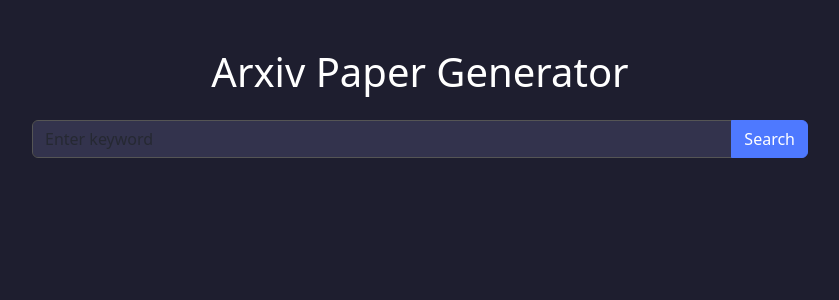
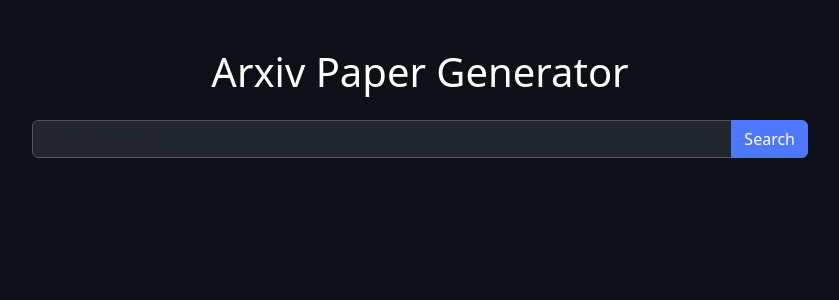
Before and after one commit to vaibhav05cse/arxiv-AI-paper-generator, a Flask app: page / in a window 1280 px wide. Shown: the top 300 px of the page, without its empty margins (220-1059 px from the left). Run offline with Flask 3, Linux system fonts and the light colour scheme.

Commit message:
Test CI/CD change

```diff
--- a/templates/index.html
+++ b/templates/index.html
@@ -6,8 +6,8 @@
     <link href="https://cdn.jsdelivr.net/npm/bootstrap@5.3.2/dist/css/bootstrap.min.css" rel="stylesheet">
     <style>
         body {
-            background-color: #1e1e2f;  /* Dark blue/gray */
-            color: #f0f0f0;            /* Light text */
+            background-color: #0d1117;  /* Deep navy background */
+            color: #e6edf3;            /* Softer white text */
         }
         .container {
             max-width: 800px;
@@ -16,8 +16,8 @@
             color: #ffffff;
         }
         .list-group-item {
-            background-color: #2a2a3f;  /* Darker background for list items */
-            color: #ffffff;
+            background-color: #161b22;  /* Darker section for list items */
+            color: #e6edf3;
         }
         .btn-primary {
             background-color: #4e79ff;
@@ -28,12 +28,12 @@
             border-color: #3a5edb;
         }
         input.form-control {
-            background-color: #33334d;
-            color: #f0f0f0;
+            background-color: #21262d;
+            color: #e6edf3;
             border: 1px solid #555;
         }
         p, em {
-            color: #dcdcdc;
+            color: #c9d1d9;
         }
         a {
             color: #4e79ff;
```
